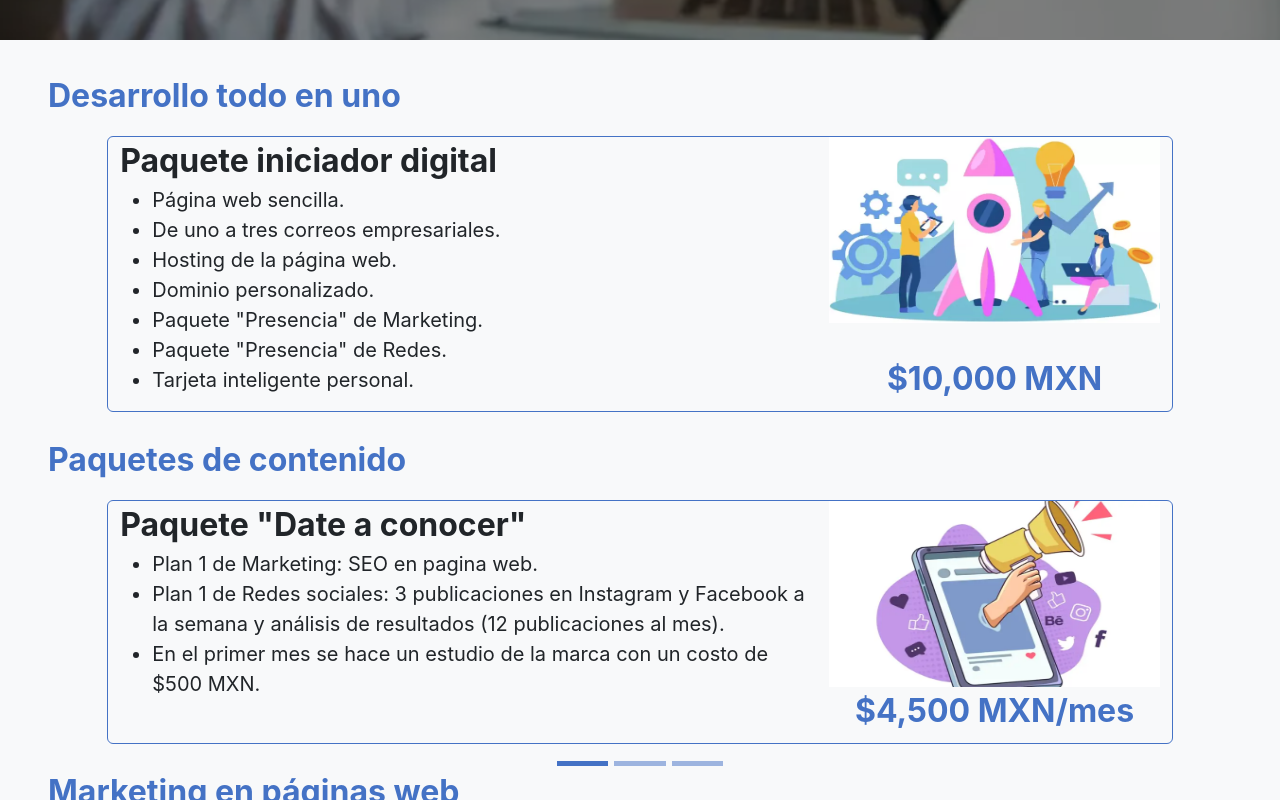
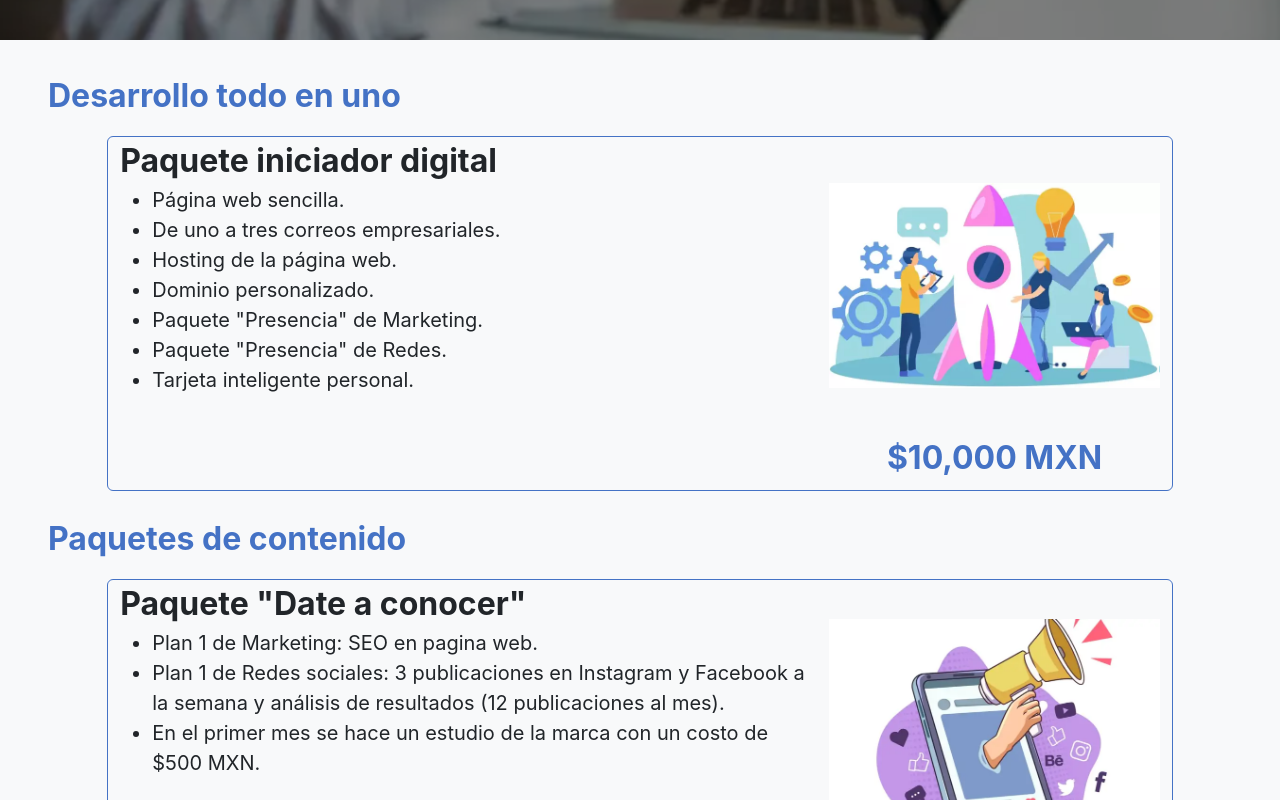
Before and after one commit to UpDate-SE/home-page, a React (Create React App) app: page / in a window 1280 px wide. Shown: the part 760-1560 px from the top of the page. Built offline with nearby package versions, Linux system fonts and the light colour scheme.

Commit message:
aspect ratio of images

```diff
--- a/src/components/PackageInfo.tsx
+++ b/src/components/PackageInfo.tsx
@@ -52,7 +52,8 @@ const PackageInfo = ({title, perks, image, price}: PackageInfoProps): JSX.Elemen
                         draggable={false}
                         className='user-select-none img-fluid'
                         style={{
-                            aspectRatio:'16/9'
+                            objectFit: 'contain',
+                            aspectRatio:'10/9'
                         }}
                     />
                     <span
```
